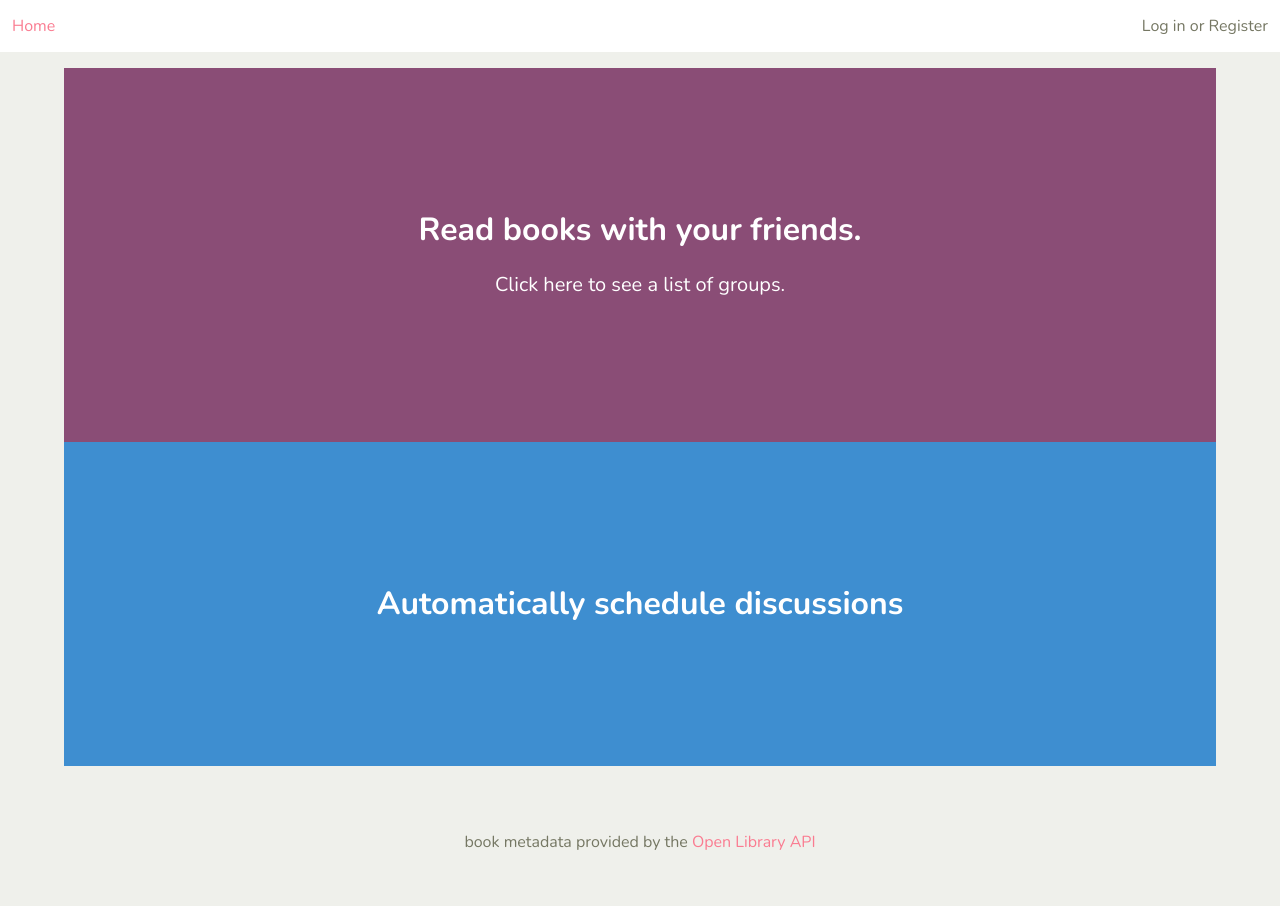
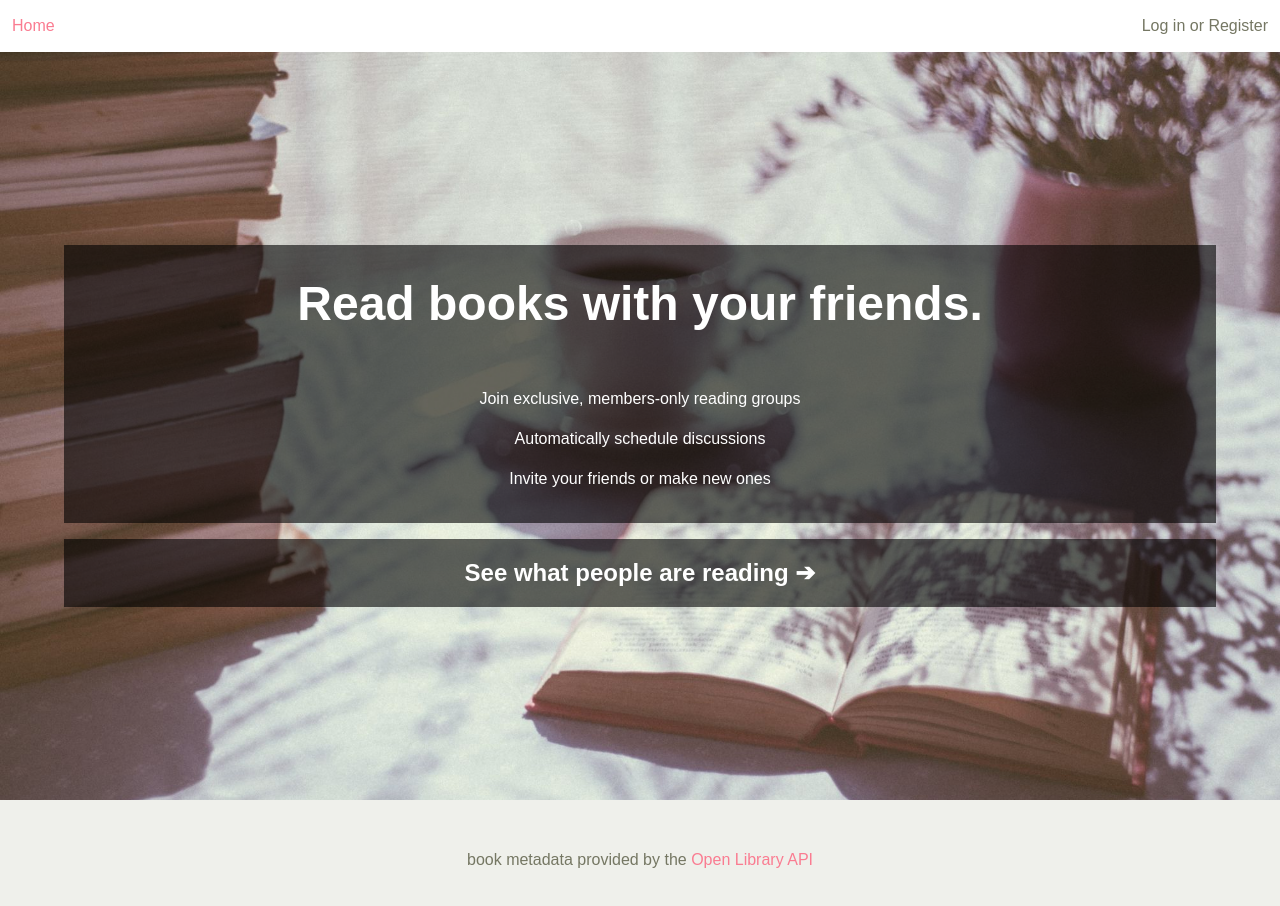
Before and after one commit to mythmakerseven/groupread, a React (Create React App) app in the folder frontend/: page / in a window 1280 px wide. Shown: the top 906 px of the page. Built offline with nearby package versions, Linux system fonts and the light colour scheme; the HTML template or start-up script is replaced by a standard one.

Commit message:
improve styles throughout the app

```diff
--- a/frontend/src/App.js
+++ b/frontend/src/App.js
@@ -1,5 +1,6 @@
 import React from 'react'
 import './App.scss'
+import './custom.scss'
 import Navbar from './components/Navbar'
 import GroupView from './components/GroupView'
 import HomePage from './components/HomePage'
@@ -15,7 +16,6 @@ const App = () => {
   return (
     <div>
       <Navbar />
-      <div className='container pt-4 pb-4'>
       <Switch>
         <Route path="/groups/create">
           <CreateGroup />
@@ -39,7 +39,6 @@ const App = () => {
           <HomePage />
         </Route>
       </Switch>
-      </div>
       <Footer />
     </div>
   )
--- a/frontend/src/App.scss
+++ b/frontend/src/App.scss
@@ -1,7 +1,8 @@
 @charset "utf-8";
 
 // TODO: replace with a first-party font
-@import url('https://fonts.googleapis.com/css?family=Nunito:400,700');
+// @import url('https://fonts.googleapis.com/css?family=Nunito:400,700');
+@import url('https://fonts.googleapis.com/css2?family=Archivo&family=Mukta&display=swap');
 
 // TODO: configure custom theme
 // $purple: #8a4d76;
--- a/frontend/src/components/CreateGroup.js
+++ b/frontend/src/components/CreateGroup.js
@@ -67,7 +67,7 @@ const CreateGroup = () => {
   // TODO: more client-side validation to match serverside
   // can likely be done easily with react-hook-form params
   return (
-    <div>
+    <div className='container pt-4 pb-4'>
       <h1 className='title'>Create a group</h1>
       <h1 className='subtitle'>Tip: Click &quot;Find info&quot; to fill out empty fields based on what you&apos;ve entered.</h1>
       <h1 className='subtitle'>If something looks wrong after fetching info, you can still make changes in the form.</h1>
--- a/frontend/src/components/GroupList.js
+++ b/frontend/src/components/GroupList.js
@@ -13,20 +13,17 @@ const GroupList = () => {
   const groups = useSelector(({ groupList }) => groupList)
 
   return (
-    <div>
+    <div className='container pt-4 pb-4'>
       <h1 className='title' textalign='center'>
-        Group Read
+        Groups
       </h1>
-      <p>Note: This list is temporary for development purposes. Version 1.0 will not have a public list of groups.</p>
       <div className='columns is-centered'>
         <div className='column is-5'>
           {groups.map(group =>
             <Link key={group.id} to={`/groups/${group.id}`}>
               <div  className='box mt-4 mb-4'>
                 <div className='list-item has-text-centered'>
-                  <strong className='is-size-4 has-text-primary'>{group.bookTitle} by {group.bookAuthor}</strong>
-                  <br />
-                  (id: {group.id})
+                  <p className='is-size-5 has-text-primary'><strong>{group.bookTitle}</strong> by {group.bookAuthor}</p>
                 </div>
               </div>
             </Link>
--- a/frontend/src/components/GroupNewPost.js
+++ b/frontend/src/components/GroupNewPost.js
@@ -36,7 +36,7 @@ const GroupNewPost = () => {
   }
 
   return (
-    <div>
+    <div className='container pt-4 pb-4'>
       <h1 className='title'>New post</h1>
       <form onSubmit={handleSubmit(handlePost)}>
         <ErrorMessage errors={errors} name='title' message='Title is required' />
--- a/frontend/src/components/GroupScheduler.js
+++ b/frontend/src/components/GroupScheduler.js
@@ -148,7 +148,7 @@ const GroupScheduler = () => {
   }
 
   return (
-    <div>
+    <div className='container pt-4 pb-4'>
       <h1 className='title'>Schedule</h1>
       <div className='card mt-4 mb-4'>
         <div className='card-content'>
--- a/frontend/src/components/GroupView.js
+++ b/frontend/src/components/GroupView.js
@@ -210,7 +210,7 @@ const GroupView = () => {
   )
 
   return (
-    <div>
+    <div className='container pt-4 pb-4'>
       {displayNonMemberHero()}
       <div className='box has-text-centered'>
         {handleBookImage(group.bookOLID)}
--- a/frontend/src/components/HomePage.js
+++ b/frontend/src/components/HomePage.js
@@ -1,21 +1,26 @@
 import React from 'react'
 import { Link } from 'react-router-dom'
+import backgroundImg from '../images/freestocks-OfaDD5o8hpk-unsplash.jpg'
 
 const HomePage = () => {
   return (
     <div>
-      <section className='hero is-primary is-medium'>
+      <section className='homepage-hero hero is-black is-fullheight-with-navbar' style={{ backgroundImage: `url(${backgroundImg})` }}>
         <div className='hero-body'>
-          <div className='container has-text-centered '>
-            <h1 className='title'>Read books with your friends.</h1>
-            <Link className='subtitle' to='/groups'>Click here to see a list of groups.</Link>
-          </div>
-        </div>
-      </section>
-      <section className='hero is-info is-medium'>
-        <div className='hero-body'>
-          <div className='container has-text-centered'>
-            <p className='title'>Automatically schedule discussions</p>
+          <div className='container'>
+            <div className='has-text-centered hero-text p-4'>
+              <h1 className='title is-size-1 homepage-title p-4'>Read books with your friends.</h1>
+              <div className='content p-4'>
+                <p>Join exclusive, members-only reading groups</p>
+                <p>Automatically schedule discussions</p>
+                <p>Invite your friends or make new ones</p>
+              </div>
+            </div>
+            <div className='has-text-centered hero-text p-4 mt-4'>
+              <Link to='/groups' className='is-size-4 p-4 homepage-group-link'>
+                <b>See what people are reading &#10132;</b>
+              </Link>
+            </div>
           </div>
         </div>
       </section>
--- a/frontend/src/components/PostView.js
+++ b/frontend/src/components/PostView.js
@@ -81,7 +81,7 @@ const PostView = () => {
   }
 
   return (
-    <div>
+    <div className='container pt-4 pb-4'>
       <h1 className='title'>{post.title}</h1>
       <div className='has-background-light has-text-black p-4'>
         <p><strong>{findUser(post.UserId)}</strong> <small>{dayjs().to(dayjs(post.createdAt))}</small></p>
--- /dev/null
+++ b/frontend/src/custom.scss
@@ -0,0 +1,20 @@
+.homepage-hero {
+  background-position: center center;
+  background-repeat:  no-repeat;
+  background-size: cover;
+}
+
+.hero-text {
+  background: rgba(0, 0, 0, 0.6);
+}
+
+.homepage-group-link:hover {
+  text-decoration: underline;
+}
+
+/* Bulma phone breakpoint */
+@media only screen and (max-width: 768px) {
+  .homepage-title {
+    font-size: 0.2em;
+  }
+}
```
Also changed, not shown: frontend/src/images/freestocks-OfaDD5o8hpk-unsplash.jpg (added), 1 other file (tests, documents, lock files or other folders). Lines whose indentation alone changed are shown as unchanged.
